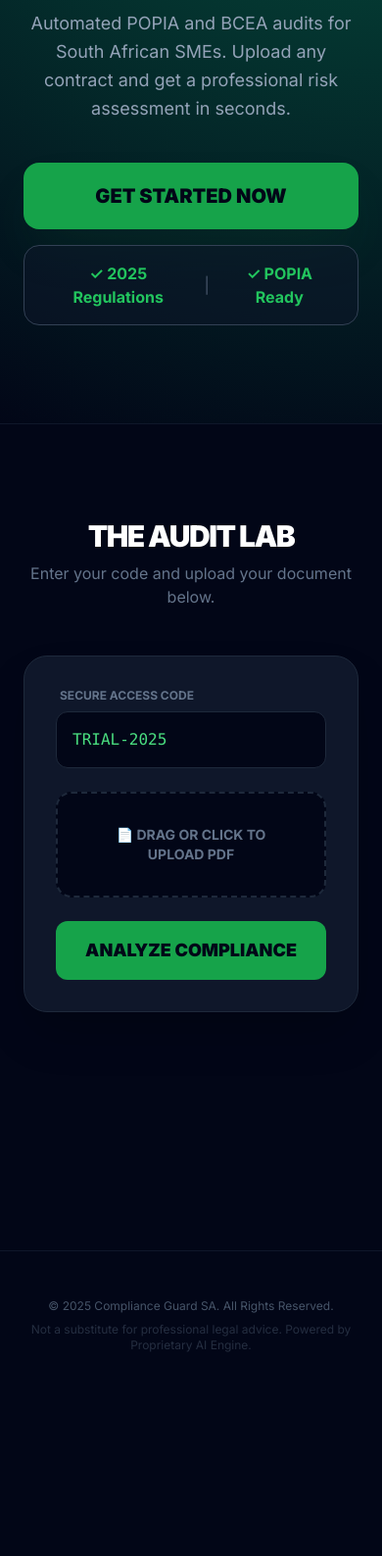
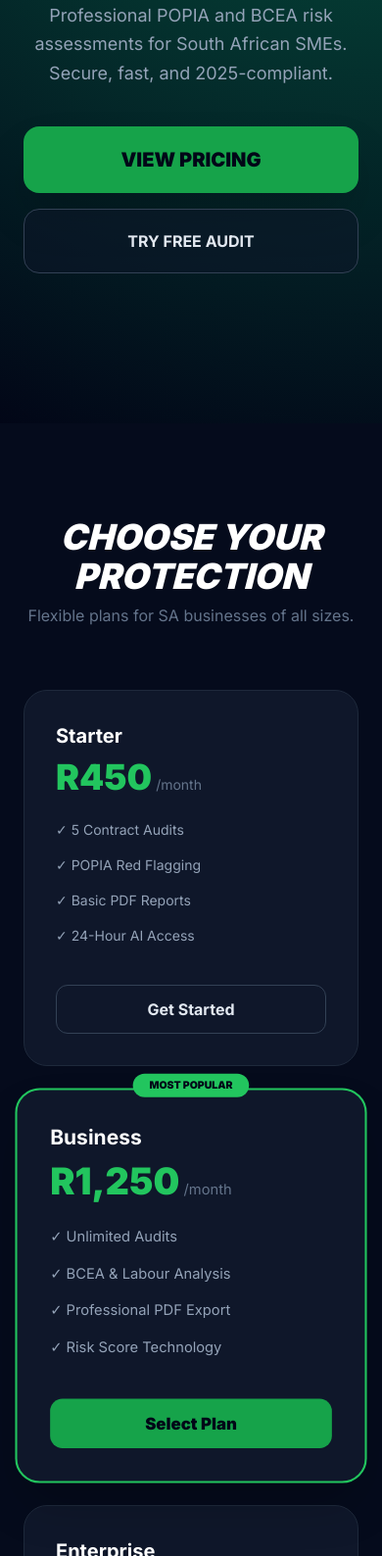
Before and after one commit to johnchips047/ContractGuardSA, a plain HTML site: page index.html in a window 390 px wide. Shown: the part 412-2000 px from the top of the page at 98% size. Before the commit the page ends 1841 px from the top, so only its background shows below. Drawn offline with nearby package versions, Linux system fonts and the light colour scheme; a script that the page names is missing.

Commit message:
Update index.html

```diff
--- a/index.html
+++ b/index.html
@@ -18,40 +18,83 @@
     <section id="hero" class="min-h-screen hero-gradient flex flex-col justify-center items-center px-6 text-center">
         <div class="max-w-4xl">
             <span class="text-green-500 font-bold tracking-[0.2em] uppercase text-sm mb-4 block">South Africa's #1 AI Compliance Tool</span>
-            <h1 class="text-5xl md:text-7xl font-black text-white leading-tight mb-6">Protect your business from <span class="text-green-500 italic">legal blindspots.</span></h1>
+            <h1 class="text-5xl md:text-7xl font-black text-white leading-tight mb-6">Automate your <span class="text-green-500 italic">Legal Audits.</span></h1>
             <p class="text-slate-400 text-lg md:text-xl max-w-2xl mx-auto mb-10 leading-relaxed">
-                Automated POPIA and BCEA audits for South African SMEs. Upload any contract and get a professional risk assessment in seconds.
+                Professional POPIA and BCEA risk assessments for South African SMEs. Secure, fast, and 2025-compliant.
             </p>
             <div class="flex flex-col md:flex-row gap-4 justify-center">
-                <button onclick="document.getElementById('audit-lab').scrollIntoView()" class="bg-green-600 hover:bg-green-500 text-slate-950 font-black px-10 py-5 rounded-2xl text-xl transition-all shadow-2xl shadow-green-900/20">
-                    GET STARTED NOW
+                <button onclick="document.getElementById('pricing').scrollIntoView()" class="bg-green-600 hover:bg-green-500 text-slate-950 font-black px-10 py-5 rounded-2xl text-xl transition-all shadow-2xl">
+                    VIEW PRICING
                 </button>
-                <div class="flex items-center gap-4 px-6 py-4 border border-slate-700 rounded-2xl bg-slate-900/50">
-                    <span class="text-green-500 font-bold">✓ 2025 Regulations</span>
-                    <span class="text-slate-600">|</span>
-                    <span class="text-green-500 font-bold">✓ POPIA Ready</span>
+                <button onclick="document.getElementById('audit-lab').scrollIntoView()" class="px-10 py-5 rounded-2xl border border-slate-700 bg-slate-900/50 hover:bg-slate-800 transition-all font-bold">
+                    TRY FREE AUDIT
+                </button>
+            </div>
+        </div>
+    </section>
+
+    <section id="pricing" class="py-24 bg-slate-900/30">
+        <div class="max-w-6xl mx-auto px-6">
+            <div class="text-center mb-16">
+                <h2 class="text-4xl font-black text-white uppercase italic">Choose Your Protection</h2>
+                <p class="text-slate-500 mt-2">Flexible plans for SA businesses of all sizes.</p>
+            </div>
+
+            <div class="grid grid-cols-1 md:grid-cols-3 gap-8">
+                <div class="bg-slate-900 border border-slate-800 p-8 rounded-3xl hover:border-green-500/50 transition-all">
+                    <h3 class="text-xl font-bold text-white mb-2">Starter</h3>
+                    <div class="text-4xl font-black text-green-500 mb-6">R450<span class="text-sm text-slate-500 font-normal"> /month</span></div>
+                    <ul class="space-y-4 mb-10 text-slate-400 text-sm">
+                        <li>✓ 5 Contract Audits</li>
+                        <li>✓ POPIA Red Flagging</li>
+                        <li>✓ Basic PDF Reports</li>
+                        <li>✓ 24-Hour AI Access</li>
+                    </ul>
+                    <button onclick="document.getElementById('audit-lab').scrollIntoView()" class="w-full py-3 rounded-xl border border-slate-700 font-bold hover:bg-slate-800 transition-all">Get Started</button>
+                </div>
+
+                <div class="bg-slate-900 border-2 border-green-500 p-8 rounded-3xl scale-105 shadow-2xl relative">
+                    <span class="absolute -top-4 left-1/2 -translate-x-1/2 bg-green-500 text-slate-950 text-[10px] font-black px-4 py-1 rounded-full">MOST POPULAR</span>
+                    <h3 class="text-xl font-bold text-white mb-2">Business</h3>
+                    <div class="text-4xl font-black text-green-500 mb-6">R1,250<span class="text-sm text-slate-500 font-normal"> /month</span></div>
+                    <ul class="space-y-4 mb-10 text-slate-400 text-sm">
+                        <li>✓ Unlimited Audits</li>
+                        <li>✓ BCEA & Labour Analysis</li>
+                        <li>✓ Professional PDF Export</li>
+                        <li>✓ Risk Score Technology</li>
+                    </ul>
+                    <button onclick="document.getElementById('audit-lab').scrollIntoView()" class="w-full py-3 rounded-xl bg-green-600 text-slate-950 font-black hover:bg-green-500 transition-all">Select Plan</button>
+                </div>
+
+                <div class="bg-slate-900 border border-slate-800 p-8 rounded-3xl hover:border-green-500/50 transition-all">
+                    <h3 class="text-xl font-bold text-white mb-2">Enterprise</h3>
+                    <div class="text-4xl font-black text-green-500 mb-6">R4,500<span class="text-sm text-slate-500 font-normal"> /month</span></div>
+                    <ul class="space-y-4 mb-10 text-slate-400 text-sm">
+                        <li>✓ Custom Legal Prompts</li>
+                        <li>✓ API Integration Access</li>
+                        <li>✓ Multi-User Dashboard</li>
+                        <li>✓ Priority Legal Support</li>
+                    </ul>
+                    <button onclick="document.getElementById('audit-lab').scrollIntoView()" class="w-full py-3 rounded-xl border border-slate-700 font-bold hover:bg-slate-800 transition-all">Contact Sales</button>
                 </div>
             </div>
         </div>
     </section>
 
-    <section id="audit-lab" class="min-h-screen py-24 bg-slate-950 border-t border-slate-900">
+    <section id="audit-lab" class="py-24 bg-slate-950">
         <div class="max-w-2xl mx-auto px-6">
-            <div class="text-center mb-12">
-                <h2 class="text-3xl font-black text-white uppercase tracking-tighter">The Audit Lab</h2>
-                <p class="text-slate-500 mt-2">Enter your code and upload your document below.</p>
-            </div>
+            <div class="bg-slate-900 border border-slate-800 p-8 rounded-3xl shadow-2xl">
+                <div class="mb-8 border-b border-slate-800 pb-4">
+                    <h2 class="text-xl font-black text-white uppercase tracking-tighter">Secure Upload Portal</h2>
+                    <p class="text-xs text-slate-500 uppercase font-bold tracking-widest mt-1">Authorized trial mode</p>
+                </div>
 
-            <div class="bg-slate-900 border border-slate-800 p-8 rounded-3xl shadow-2xl mb-10">
                 <div class="space-y-6">
-                    <div>
-                        <label class="block text-xs font-bold uppercase text-slate-500 mb-2 ml-1">Secure Access Code</label>
-                        <input type="text" id="accessCode" value="TRIAL-2025" class="w-full bg-slate-950 border border-slate-800 p-4 rounded-xl text-green-400 outline-none focus:border-green-500 transition-all font-mono">
-                    </div>
+                    <input type="text" id="accessCode" value="TRIAL-2025" class="w-full bg-slate-950 border border-slate-800 p-4 rounded-xl text-green-400 outline-none focus:border-green-500 font-mono">
 
                     <div class="bg-slate-950 p-8 border-2 border-dashed border-slate-800 rounded-2xl text-center relative group">
                         <input type="file" id="f" accept="application/pdf" class="absolute inset-0 w-full h-full opacity-0 cursor-pointer">
-                        <div id="fn" class="text-slate-500 text-sm font-bold uppercase">📄 Drag or Click to upload PDF</div>
+                        <div id="fn" class="text-slate-500 text-sm font-bold uppercase">📄 Drop Contract Here</div>
                     </div>
 
                     <button onclick="audit()" class="w-full bg-green-600 hover:bg-green-500 text-slate-950 font-black py-4 rounded-xl transition-all uppercase text-lg">Analyze Compliance</button>
@@ -60,17 +103,17 @@
 
             <div id="L" class="hidden text-center py-10">
                 <div class="inline-block animate-spin rounded-full h-12 w-12 border-4 border-green-500 border-t-transparent mb-4"></div>
-                <p class="text-green-500 font-black tracking-widest text-xs uppercase">Engine Processing Data...</p>
+                <p class="text-green-500 font-black tracking-widest text-xs uppercase animate-pulse">Running Legal Verification Engine...</p>
             </div>
 
-            <div id="R" class="hidden bg-white text-slate-900 p-10 rounded-3xl shadow-2xl border-t-8 border-green-500">
+            <div id="R" class="hidden bg-white text-slate-900 p-10 rounded-3xl shadow-2xl border-t-8 border-green-500 mt-12">
                 <div id="printArea">
                     <div class="flex justify-between items-start mb-6 border-b pb-4">
                         <div>
                             <h2 class="text-2xl font-black uppercase tracking-tighter">Compliance Audit Report</h2>
-                            <p class="text-[10px] text-slate-400 font-bold uppercase">Generated by Compliance Guard SA</p>
+                            <p class="text-[10px] text-slate-400 font-bold uppercase">Compliance Guard SA Official</p>
                         </div>
-                        <div id="riskDisplay" class="bg-red-100 text-red-600 px-4 py-2 rounded-xl font-black text-center">
+                        <div class="bg-red-100 text-red-600 px-4 py-2 rounded-xl font-black text-center">
                             <span class="block text-[8px] uppercase">Risk Level</span>
                             <span id="riskScore">CALCULATING...</span>
                         </div>
@@ -78,16 +121,15 @@
                     <div id="box" class="text-sm leading-relaxed whitespace-pre-wrap font-medium text-slate-800"></div>
                 </div>
 
-                <button id="dlBtn" onclick="save()" class="mt-8 w-full bg-slate-950 text-white py-4 rounded-xl font-bold flex items-center justify-center gap-2">
+                <button id="dlBtn" onclick="save()" class="mt-8 w-full bg-slate-950 text-white py-4 rounded-xl font-bold hover:bg-black transition-all">
                     📥 DOWNLOAD OFFICIAL PDF
                 </button>
             </div>
         </div>
     </section>
 
-    <footer class="py-12 border-t border-slate-900 text-center text-slate-600 text-xs">
-        <p>© 2025 Compliance Guard SA. All Rights Reserved.</p>
-        <p class="mt-2 max-w-md mx-auto px-6 opacity-50">Not a substitute for professional legal advice. Powered by Proprietary AI Engine.</p>
+    <footer class="py-12 border-t border-slate-900 text-center text-slate-600 text-[10px] uppercase tracking-widest">
+        <p>© 2025 Compliance Guard SA. Built for South African Enterprise.</p>
     </footer>
 
     <script>
@@ -95,7 +137,7 @@
         pdfjsLib.GlobalWorkerOptions.workerSrc = 'https://cdnjs.cloudflare.com/ajax/libs/pdf.js/3.4.120/pdf.worker.min.js';
 
         document.getElementById('f').onchange = e => {
-            document.getElementById('fn').innerText = "SELECTED: " + e.target.files[0].name;
+            document.getElementById('fn').innerText = "READY: " + e.target.files[0].name;
             document.getElementById('fn').classList.add('text-green-500');
         };
 
@@ -103,7 +145,7 @@
             const code = document.getElementById('accessCode').value.trim().toUpperCase();
             const file = document.getElementById('f').files[0];
             if(code !== "TRIAL-2025") return alert("INVALID ACCESS CODE");
-            if(!file) return alert("UPLOAD PDF FIRST");
+            if(!file) return alert("SELECT PDF FIRST");
 
             const loader = document.getElementById('L');
             const result = document.getElementById('R');
@@ -127,19 +169,15 @@
                     method: 'POST',
                     headers: { 'Content-Type': 'application/json' },
                     body: JSON.stringify({
-                        contents: [{ parts: [{ text: "Act as a South African Compliance Lawyer. Review the following text for POPIA and labor law risks. First, provide a 'Risk Percentage' (0-100%) and a 'Risk Level' (Low/Medium/High). Then, provide a detailed audit with bulleted 'Red Flags'. Text: " + contractText }] }]
+                        contents: [{ parts: [{ text: "Act as a South African Compliance Lawyer. Review the following text for POPIA and labor law risks. First, provide a 'Risk Percentage' (0-100%) and a 'Risk Level'. Then, provide a detailed audit with bulleted 'Red Flags'. Text: " + contractText }] }]
                     })
                 });
 
                 const data = await response.json();
                 if (data.candidates && data.candidates[0].content) {
                     const aiReport = data.candidates[0].content.parts[0].text;
-
-                    // Simple extraction of risk score for display
                     const scoreMatch = aiReport.match(/(\d+)%/);
-                    const scoreText = scoreMatch ? scoreMatch[0] : "HIGH";
-                    document.getElementById('riskScore').innerText = scoreText;
-
+                    document.getElementById('riskScore').innerText = scoreMatch ? scoreMatch[0] : "HIGH";
                     document.getElementById('box').innerText = aiReport;
                     result.classList.remove('hidden');
                     result.scrollIntoView({ behavior: 'smooth' });
@@ -157,8 +195,7 @@
                 const reportContent = document.getElementById('box').innerText;
                 const score = document.getElementById('riskScore').innerText;
 
-                // 1. BRAND HEADER
-                doc.setFillColor(2, 6, 23); // Dark Slate
+                doc.setFillColor(2, 6, 23);
                 doc.rect(0, 0, 210, 40, 'F');
 
                 doc.setFont("helvetica", "bold");
@@ -167,10 +204,9 @@
                 doc.text("COMPLIANCE GUARD SA", 20, 20);
 
                 doc.setFontSize(10);
-                doc.setTextColor(34, 197, 94); // Green
+                doc.setTextColor(34, 197, 94);
                 doc.text("OFFICIAL RISK AUDIT REPORT • 2025 REGULATORY UPDATE", 20, 28);
 
-                // 2. RISK SCORE BOX
                 doc.setFillColor(241, 245, 249);
                 doc.roundedRect(140, 12, 50, 20, 3, 3, 'F');
                 doc.setTextColor(0, 0, 0);
@@ -179,7 +215,6 @@
                 doc.setFontSize(14);
                 doc.text(score, 145, 26);
 
-                // 3. CONTENT
                 doc.setTextColor(0);
                 doc.setFontSize(11);
                 doc.setFont("helvetica", "normal");
@@ -196,14 +231,13 @@
                     cursorY += 6;
                 });
 
-                // 4. PROFESSIONAL DISCLAIMER (FOOTER)
                 const footerY = 285;
                 doc.setFontSize(7);
                 doc.setTextColor(150);
                 const disclaimer = "DISCLAIMER: This report is generated by AI and does not constitute legal advice. Compliance Guard SA accepts no liability for actions taken based on this report. Users should consult a registered legal practitioner for South African law matters.";
                 doc.text(doc.splitTextToSize(disclaimer, 170), 20, footerY);
 
-                doc.save('Official_Compliance_Audit.pdf');
+                doc.save('Compliance_Audit_Report.pdf');
             } catch (pdfErr) {
                 alert("PDF Error: " + pdfErr.message);
             }
```
